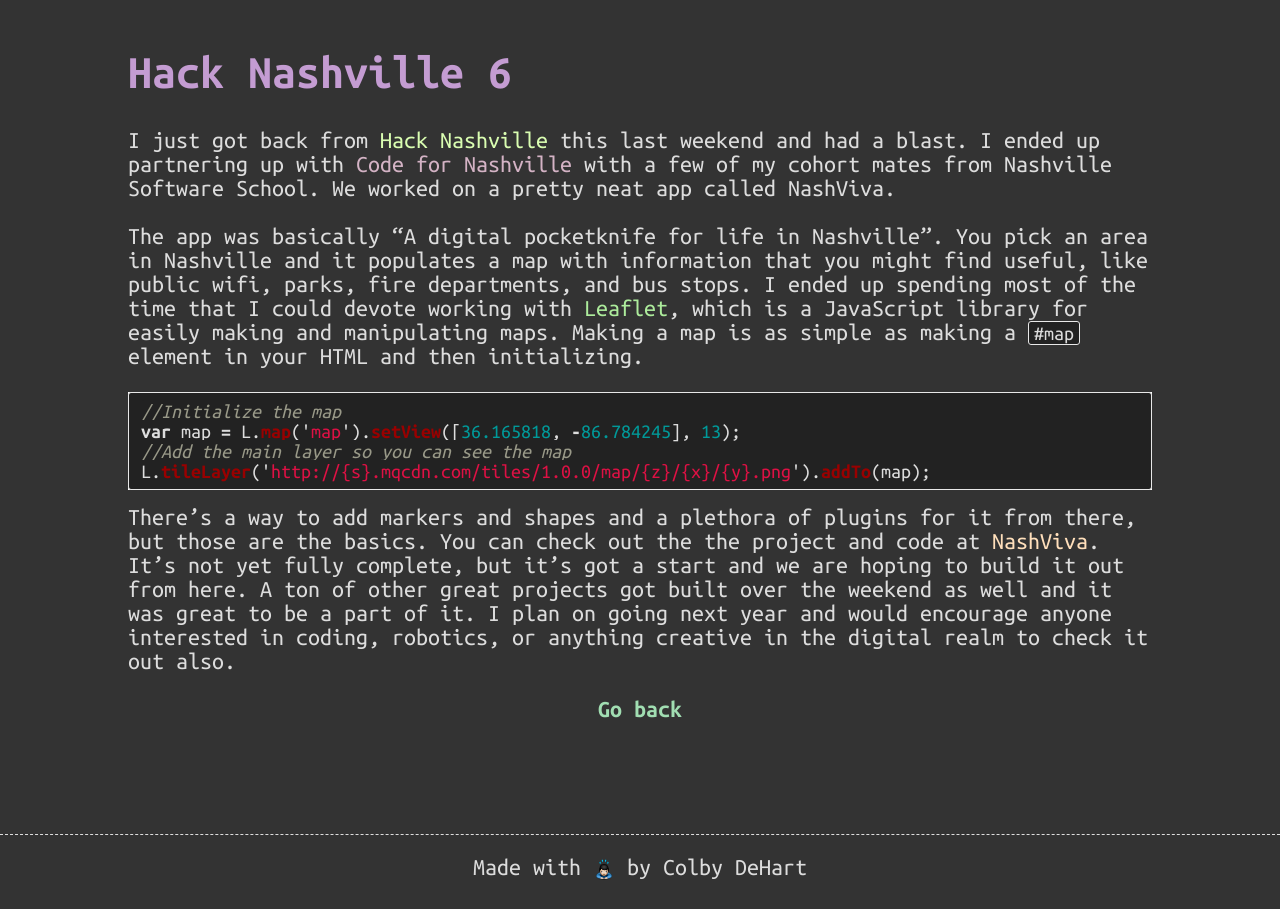
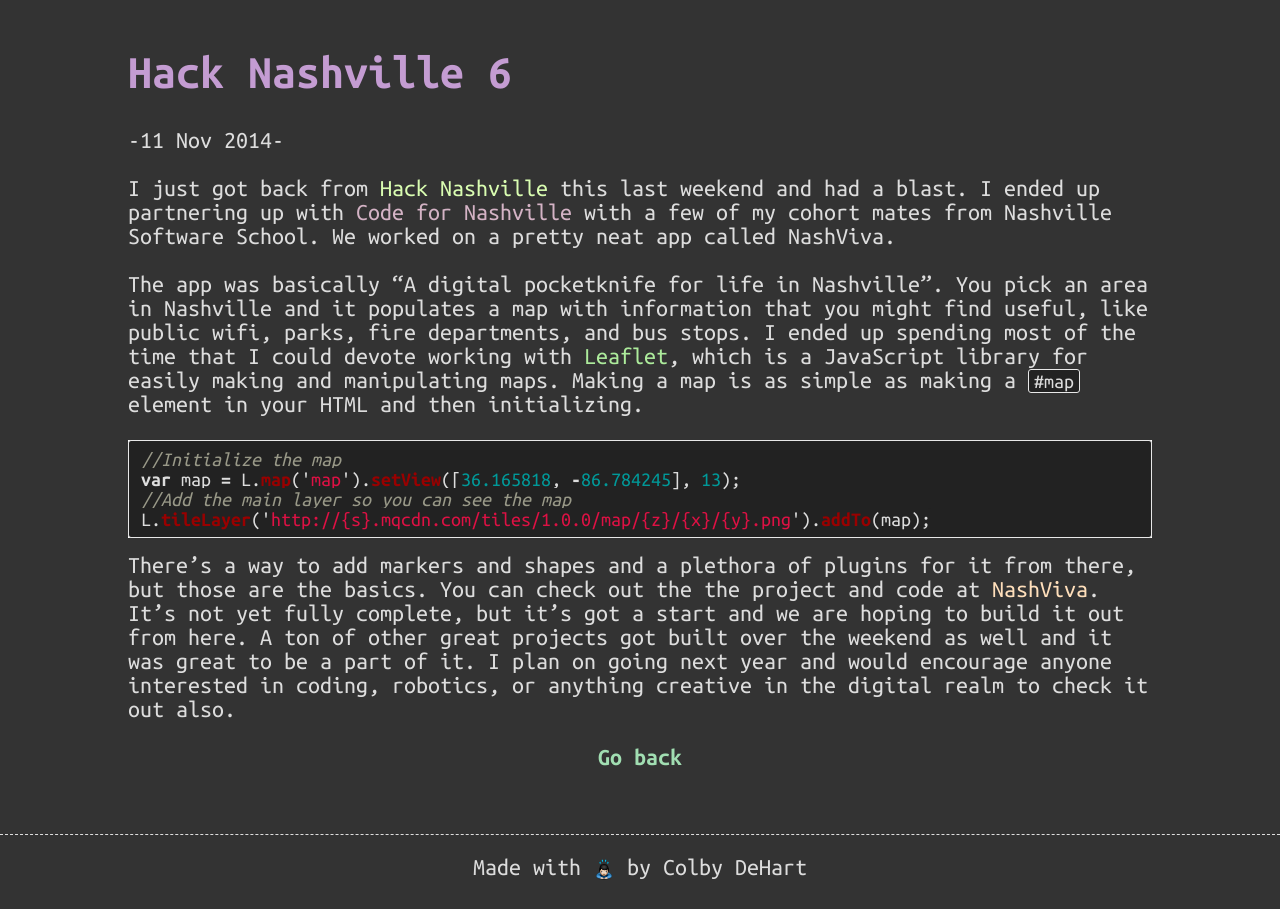
Before and after one commit to colbydehart/colbydehart.github.io, a Jekyll site: the page built from _posts/2014-11-11-hack-nashville-6.markdown, in a window 1280 px wide. Built offline with Jekyll 4.4.1, drawn with Linux system fonts in a browser that asks for light colours; nearby versions of some CDN libraries; comment, search, counter and statistics services are not loaded.

```diff
--- a/_layouts/post.html
+++ b/_layouts/post.html
@@ -6,6 +6,7 @@
   <body>
 	<div class="container">
 		<h1><a href="/">{{page.title}}</a></h1>
+        <p>-{{page.date | date_to_string }}-</p>
 	    {{ content }}
         <h4 class="close"><a href="/">Go back</a></h3>
 
--- a/index.html
+++ b/index.html
@@ -25,7 +25,10 @@ layout: default
   </div>
   {% for post in paginator.posts %}
     <div class="slide">
-        <h3>{{post.title}}<small> :: <a href="{{post.url}}">Permalink</a></small></h3>
+        <h3>{{post.title}}<small> ::
+        <a href="{{post.url}}">Permalink</a>
+        - {{post.date | date_to_string}}
+        </small></h3>
         <div class="content">
           {{post.content}}
           <h4 class="close">Close</h3>
```
